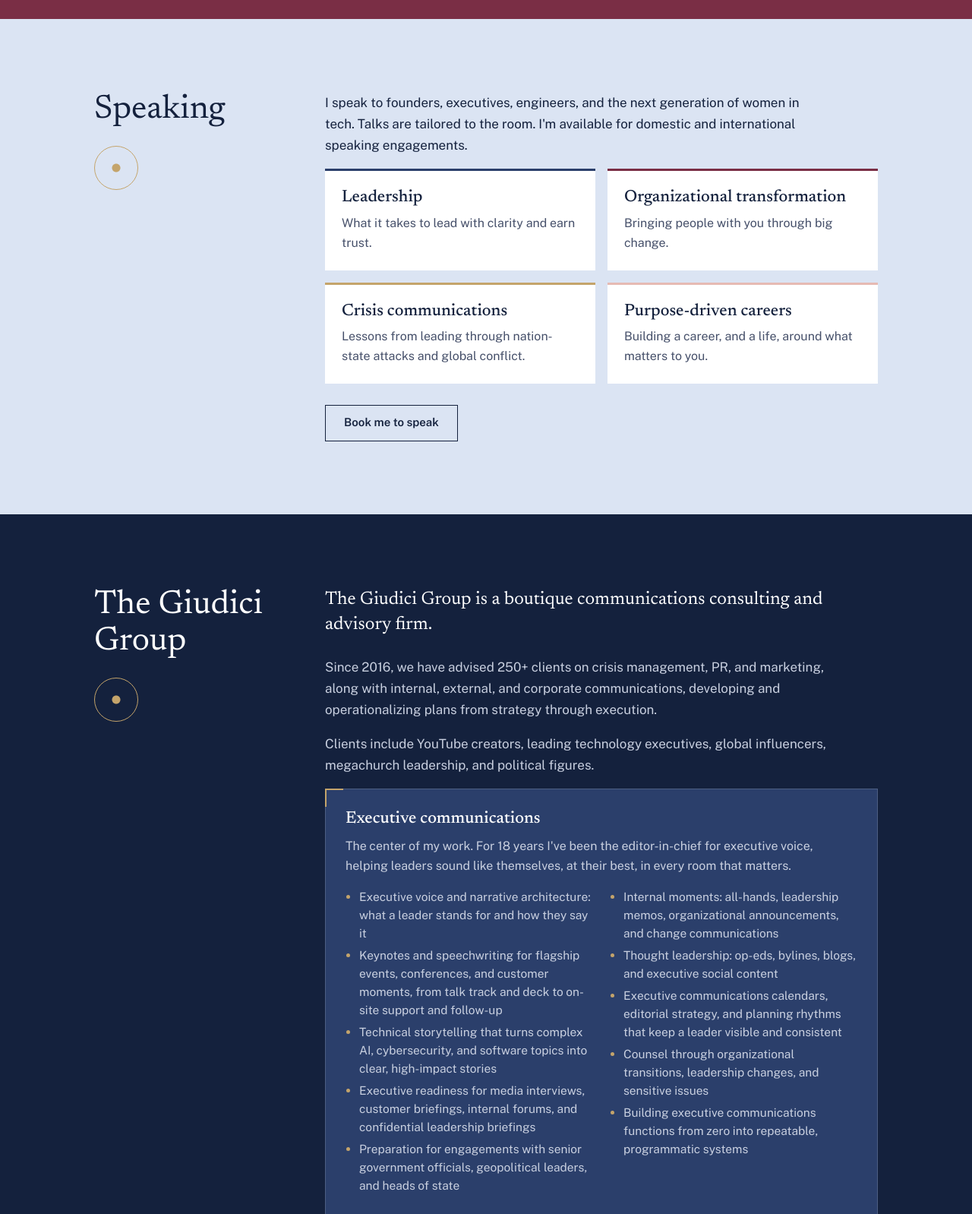
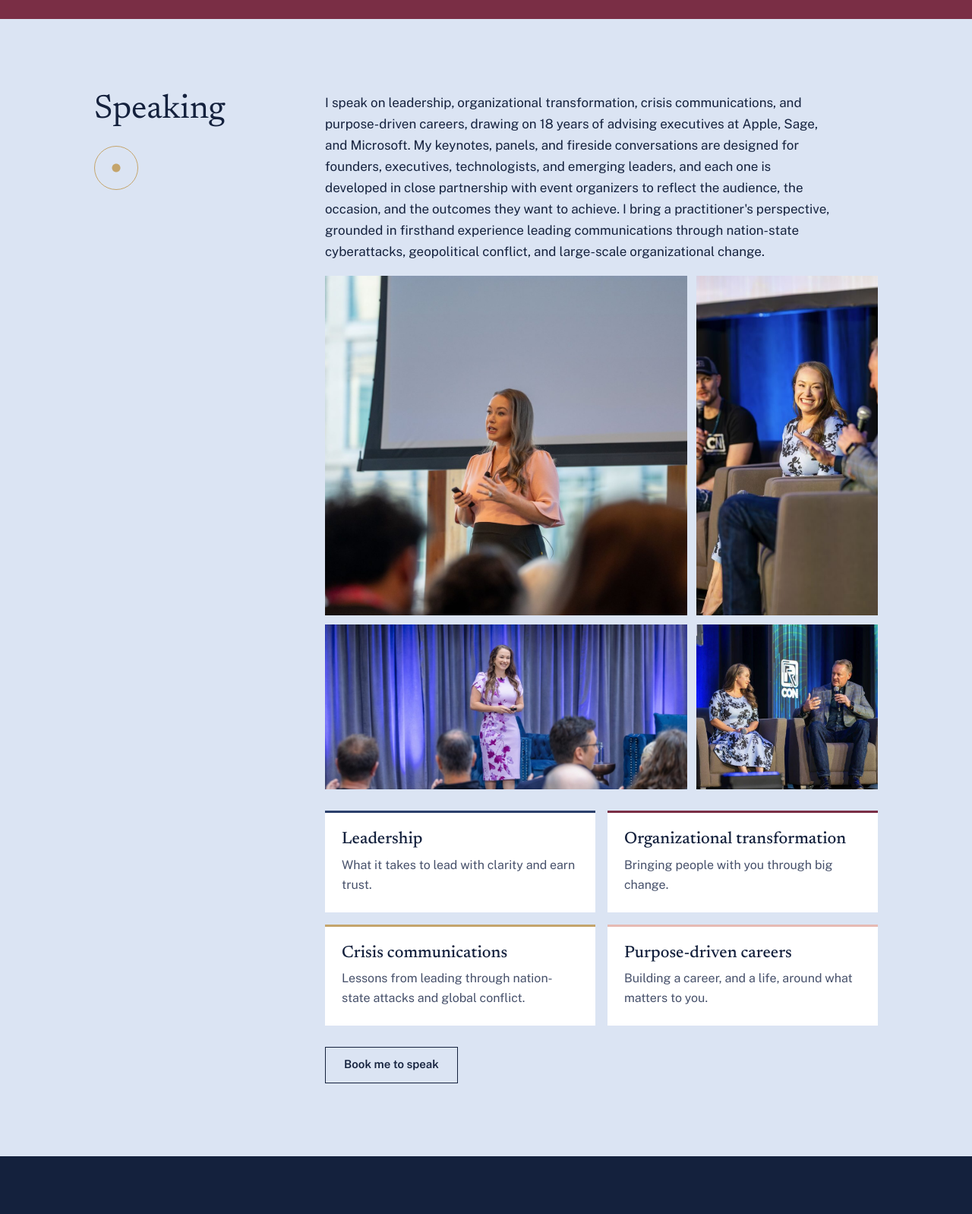
Before and after one commit to northy329/brittanygiudici.com, a plain HTML site: page index.html in a window 1280 px wide. Shown: the part 2300-3898 px from the top of the page at 76% size. Drawn offline with nearby package versions, Linux system fonts and the light colour scheme.

Commit message:
Add files via upload

```diff
--- a/index.html
+++ b/index.html
@@ -5,6 +5,15 @@
 <meta name="viewport" content="width=device-width, initial-scale=1">
 <title>Brittany Giudici</title>
 <meta name="description" content="Brittany Giudici: executive communications leader, keynote speaker, founder of Treasure Valley Women in Tech and The Giudici Group.">
+<link rel="canonical" href="https://brittanygiudici.com/">
+<meta property="og:type" content="website">
+<meta property="og:url" content="https://brittanygiudici.com/">
+<meta property="og:title" content="Brittany Giudici | Director of Communications, Microsoft Security">
+<meta property="og:description" content="Executive communications leader, keynote speaker, and founder of The Giudici Group and Treasure Valley Women in Tech.">
+<meta property="og:image" content="https://brittanygiudici.com/headshot.jpg">
+<meta property="og:image:width" content="1254">
+<meta property="og:image:height" content="1254">
+<meta name="twitter:card" content="summary_large_image">
 <link rel="preconnect" href="https://fonts.googleapis.com">
 <link rel="preconnect" href="https://fonts.gstatic.com" crossorigin>
 <link href="https://fonts.googleapis.com/css2?family=Newsreader:ital,opsz,wght@0,6..72,400;0,6..72,500;1,6..72,400&family=Public+Sans:wght@400;500;600&display=swap" rel="stylesheet">
@@ -122,6 +131,14 @@ section.s{padding-block:clamp(60px,7.5vw,112px)}
 .media h3{font-size:20px}
 .media .go{margin-top:auto;font-size:14px;font-weight:600;text-decoration:underline;text-underline-offset:4px}
 @media(max-width:860px){.media{grid-template-columns:minmax(0,1fr)}}
+/* stage photos */
+.gallery{display:grid;grid-template-columns:minmax(0,2fr) minmax(0,1fr);grid-template-rows:repeat(3,clamp(150px,17vw,230px));gap:12px;margin:8px 0 28px}
+.gallery figure{position:relative;margin:0;overflow:hidden;background:var(--slate)}
+.gallery img{position:absolute;inset:0;width:100%;height:100%;object-fit:cover}
+.gallery figcaption{position:absolute;left:0;right:0;bottom:0;padding:28px 14px 10px;font-size:13px;font-weight:600;color:#fff;background:linear-gradient(transparent,rgba(12,21,41,.75))}
+.gallery .g1{grid-row:1/3}.gallery .g2{grid-row:1/3}
+.gallery .g1 img{object-position:55% 40%}.gallery .g3 img{object-position:50% 30%}.gallery .g4 img{object-position:30% 30%}.gallery .g2 img{object-position:50% 30%}
+@media(max-width:600px){.gallery{grid-template-columns:minmax(0,1fr);grid-template-rows:none;grid-auto-rows:240px}.gallery .g1,.gallery .g2{grid-row:auto}.gallery .g2{height:auto}.gallery figure.g2{grid-row:span 1}}
 /* consulting cards on navy */
 .svc .wide{grid-column:1/-1}
 .svc .wide ul{columns:2;column-gap:40px}
@@ -241,7 +258,13 @@ footer .wrap{display:flex;flex-wrap:wrap;justify-content:space-between;gap:8px;p
   <div class="wrap sec">
     <h2>Speaking</h2>
     <div>
-      <p>I speak to founders, executives, engineers, and the next generation of women in tech. Talks are tailored to the room. I'm available for domestic and international speaking engagements.</p>
+      <p>I speak on leadership, organizational transformation, crisis communications, and purpose-driven careers, drawing on 18 years of advising executives at Apple, Sage, and Microsoft. My keynotes, panels, and fireside conversations are designed for founders, executives, technologists, and emerging leaders, and each one is developed in close partnership with event organizers to reflect the audience, the occasion, and the outcomes they want to achieve. I bring a practitioner's perspective, grounded in firsthand experience leading communications through nation-state cyberattacks, geopolitical conflict, and large-scale organizational change.</p>
+      <div class="gallery">
+        <figure class="g1"><img src="speaking-2.jpg" alt="Brittany delivering a keynote" loading="lazy"></figure>
+        <figure class="g2"><img src="speaking-3.jpg" alt="Brittany speaking on a panel" loading="lazy"></figure>
+        <figure class="g3"><img src="speaking-1.jpg" alt="Brittany smiling on stage in front of an audience" loading="lazy"></figure>
+        <figure class="g4"><img src="speaking-4.jpg" alt="Brittany on stage during a panel discussion" loading="lazy"></figure>
+      </div>
       <div class="topics">
         <div><h3>Leadership</h3><p>What it takes to lead with clarity and earn trust.</p></div>
         <div><h3>Organizational transformation</h3><p>Bringing people with you through big change.</p></div>
@@ -334,7 +357,7 @@ footer .wrap{display:flex;flex-wrap:wrap;justify-content:space-between;gap:8px;p
   <div class="wrap sec">
     <h2>Contact</h2>
     <div>
-      <p>For speaking, consulting, or media requests, message me on LinkedIn. I respond to speaking inquiries within two business days. I'm available for domestic and international engagements.</p>
+      <p>For speaking, consulting, or media requests, message me on LinkedIn. I respond to speaking inquiries within two business days.</p>
       <div class="btns">
         <a class="btn solid" href="https://www.linkedin.com/in/brittanygiudici/">Message me on LinkedIn</a>
       </div>
```
Also changed, not shown: speaking-1.jpg (added), speaking-2.jpg (added), speaking-3.jpg (added), speaking-4.jpg (added).
